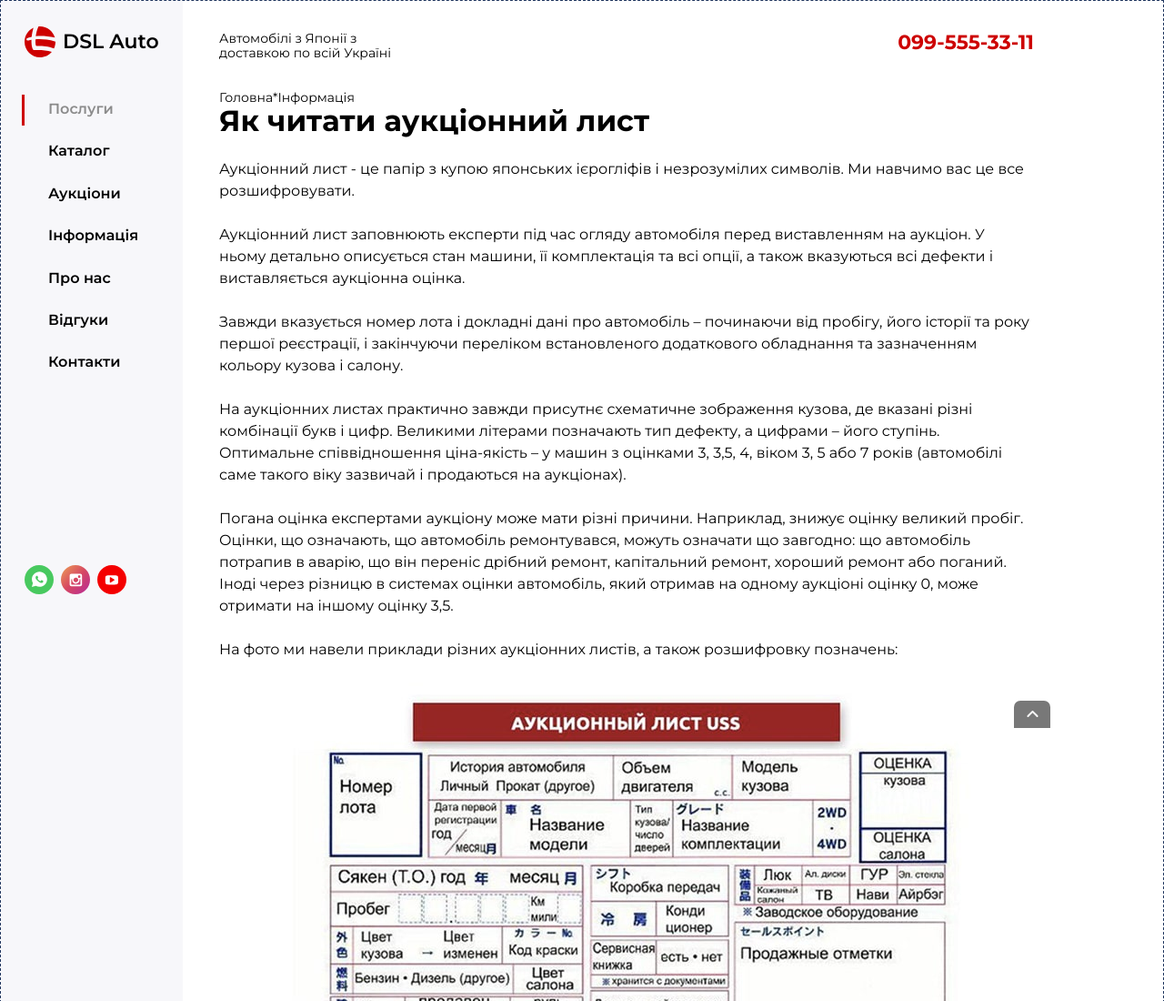
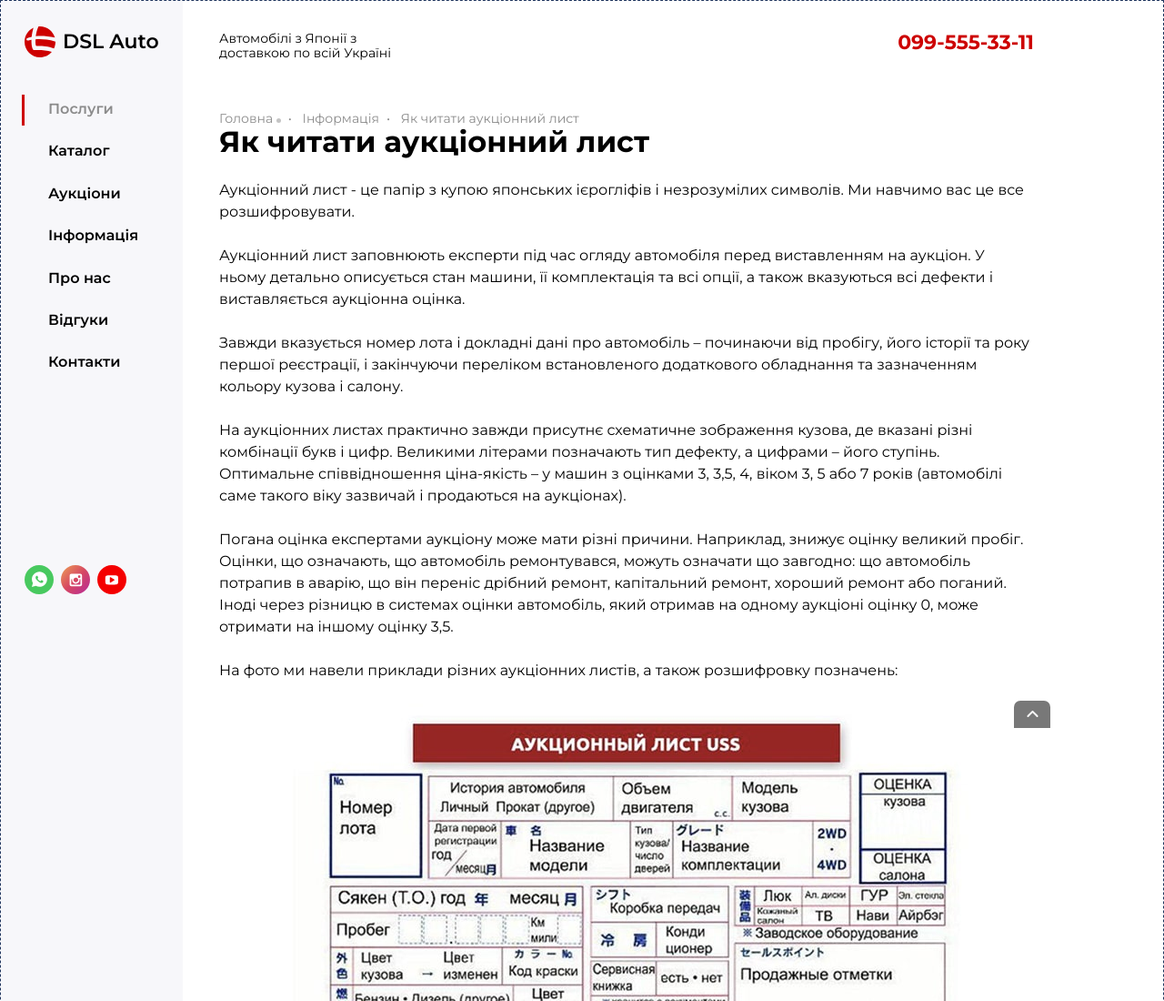
Before and after one commit to Commercial-team-projects/dsl-auto, a plain HTML site: page information.html in a window 1280 px wide. Shown: the top 1100 px of the page at 91% size. Drawn offline with nearby package versions, Linux system fonts and the light colour scheme.

Commit message:
Deploying to gh-pages from @ Commercial-team-projects/dsl-auto@8db9801d49fe2a0d4eced94aeb5a67d1ac52ab38 🚀

```diff
--- a/information.html
+++ b/information.html
@@ -189,8 +189,49 @@
 
 
         <main>
-      <section class="">
-  <div class="container"><a>Головна</a>*<a>Інформація</a></div>
+          <section class="breadcrumbs-section">
+  <div class="container">
+    <nav class="breadcrumbs" aria-label="Навігаційний шлях">
+      <ul class="breadcrumbs-list">
+        <li class="breadcrumbs-item">
+          <a class="breadcrumbs-link" href="./index.html">Головна</a>
+          <svg width="5" height="5" viewBox="0 0 5 5" fill="none" xmlns="http://www.w3.org/2000/svg">
+  <circle cx="2.5" cy="2.5" r="2.5" fill="#C4C4C4" />
+</svg>
+        </li>
+        <li class="breadcrumbs-item">
+          <a class="breadcrumbs-link" href="./faq.html">Інформація</a>
+        <!-- <li class="breadcrumbs-item">
+          Питання-відповідь
+          <a class="breadcrumbs-link" href="#"></a>
+        </li> -->
+        <li class="breadcrumbs-item">
+          Як читати аукціонний лист
+          <a class="breadcrumbs-link" href="#"></a>
+        </li>
+        <!-- <li class="breadcrumbs-item">
+          Назва розділу
+          <a class="breadcrumbs-link" href="#"></a>
+        </li>
+        <li class="breadcrumbs-item">
+          Оформлення розпилів/конструкторів
+          <a class="breadcrumbs-link" href="#"></a>
+        </li>
+        <li class="breadcrumbs-item">
+          Встановлення дати випуска
+          <a class="breadcrumbs-link" href="#></a>
+        </li>
+        <li class="breadcrumbs-item">
+          Розклад суден
+          <a class="breadcrumbs-link" href="#"></a>
+        </li>
+        <li class="breadcrumbs-item">Адреси і контакти СВХ
+          <a class="breadcrumbs-link" href="#></a>
+        </li> -->
+        </li>
+      </ul>
+    </nav>
+  </div>
 </section>
 
           <section class="">
```
Lines whose indentation alone changed are shown as unchanged.
